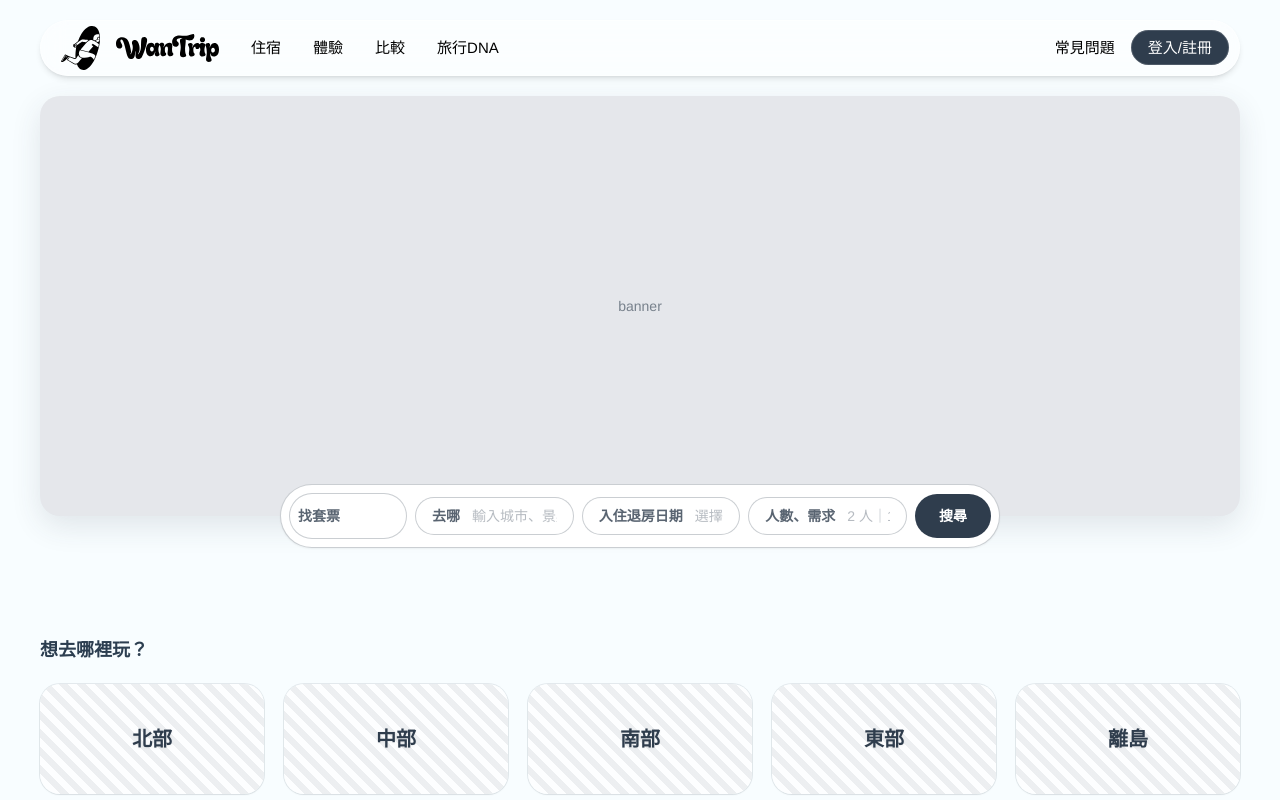
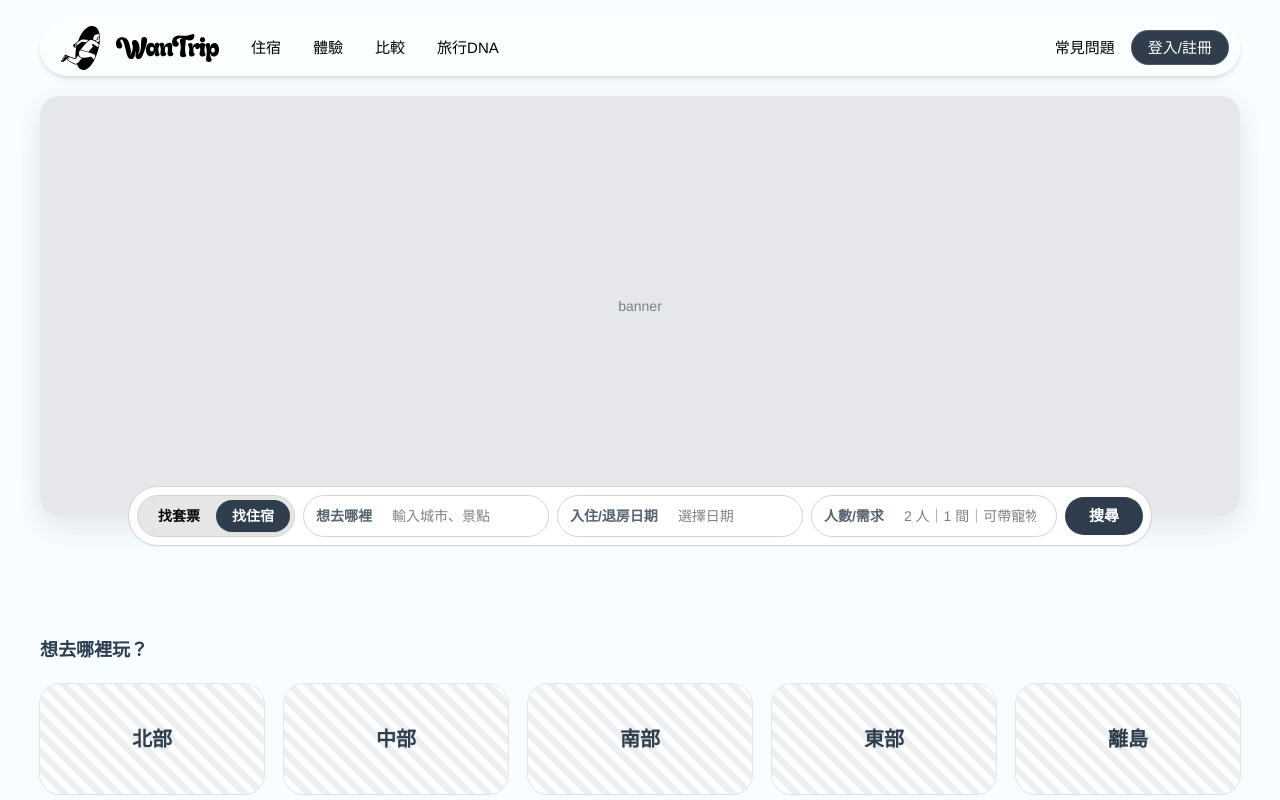
Before and after one commit to WanTrip-2026/WanTrip, a Vue app: page / in a window 1280 px wide. Shown: the top 800 px of the page. Built offline with nearby package versions, Linux system fonts and the light colour scheme.

Commit message:
fix/ homepage 搜尋欄RWD調整

```diff
--- a/src/views/HomePage.vue
+++ b/src/views/HomePage.vue
@@ -1,13 +1,12 @@
 <template>
   <!-- Page wrapper（不含 navbar / footer） -->
-  <main class="min-h-screen w-full bg-page pt-24 overflow-x-hidden">
-    <div class="max-w-[1240px] mx-auto px-5 mb-20">
+  <main class="min-h-screen max-w-[1240px] mx-auto pt-24 overflow-x-hidden mb-20">
+    <div class="mx-5">
       <!-- Banner -->
       <section class="relative pb-32 md:pb-20">
         <div class="relative">
           <div
-            class="relative w-full overflow-hidden rounded-[20px] bg-gray-200 shadow-[0_10px_30px_rgba(47,61,77,0.12)]"
-          >
+            class="relative w-full overflow-hidden rounded-[20px] bg-gray-200 shadow-[0_10px_30px_rgba(47,61,77,0.12)]">
             <div class="flex h-[340px] items-center justify-center md:h-[420px]">
               <span class="select-none text-sm text-primary/60">banner</span>
             </div>
@@ -16,85 +15,54 @@
           <!-- Search Bar (floating on banner) -->
           <div class="absolute inset-x-0 bottom-0 z-20 flex justify-center translate-y-1/2">
             <form
-              class="max-w-[720px] rounded-[40px] border border-primary/25 bg-white shadow-sm p-5 md:p-2"
-              @submit.prevent="onSearch"
-            >
+              class="w-full lg:max-w-[1024px] rounded-[28px] md:rounded-full border border-gray-300 bg-white shadow-sm p-2"
+              @submit.prevent="onSearch">
               <div class="flex flex-col gap-2 md:flex-row md:items-center">
                 <!-- Tabs -->
-                <div
-                  class="flex items-center gap-2 rounded-full border border-primary/25 bg-white p-1"
-                >
-                  <button
-                    type="button"
-                    class="rounded-full text-nowrap w-full text-sm font-semibold transition px-1 py-2"
-                    :class="
-                      activeTab === 'package'
-                        ? 'bg-secondary text-white'
-                        : 'text-primary/80 hover:bg-primary/5'
-                    "
-                    @click="activeTab = 'package'"
-                  >
+                <div class="flex items-center rounded-full border border-gray-300 bg-dark_100 p-1">
+                  <button type="button"
+                    class="rounded-full text-nowrap w-full text-sm font-semibold transition px-4 py-1.5" :class="activeTab === 'package'
+                      ? 'bg-primary text-white shadow-sm'
+                      : 'text-dark hover:bg-main_100'
+                      " @click="activeTab = 'package'">
                     找套票
                   </button>
-                  <button
-                    type="button"
-                    class="rounded-full text-nowrap w-full text-sm font-semibold transition px-1 py-2"
-                    :class="
-                      activeTab === 'stay'
-                        ? 'bg-secondary text-white'
-                        : 'text-primary/80 hover:bg-primary/5'
-                    "
-                    @click="activeTab = 'stay'"
-                  >
+                  <button type="button"
+                    class="rounded-full text-nowrap w-full text-sm font-semibold transition px-4 py-1.5" :class="activeTab === 'stay'
+                      ? 'bg-primary text-white shadow-sm'
+                      : 'text-dark hover:bg-main_100'
+                      " @click="activeTab = 'stay'">
                     找住宿
                   </button>
                 </div>
 
                 <!-- Fields -->
                 <div class="grid flex-1 grid-cols-1 gap-2 md:grid-cols-3">
-                  <label
-                    class="flex items-center rounded-full border border-primary/25 bg-white px-4 py-2"
-                  >
-                    <span class="mr-3 text-sm text-nowrap font-semibold text-primary/80">去哪</span>
-                    <input
-                      v-model="form.destination"
-                      class="w-full bg-transparent text-sm text-nowrap outline-none placeholder:text-primary/35"
-                      placeholder="輸入城市、景點"
-                    />
+                  <label class="flex items-center rounded-full border border-gray-300 bg-white p-1">
+                    <span class="ml-2 mr-1 text-sm text-nowrap font-semibold text-primary/80">想去哪裡</span>
+                    <input v-model="form.destination"
+                      class="w-full h-full px-4 py-2 bg-transparent text-sm text-nowrap outline-none rounded-full transition focus:bg-dark_100 placeholder:text-dark_500"
+                      placeholder="輸入城市、景點" />
                   </label>
 
-                  <label
-                    class="flex items-center rounded-full border border-primary/25 bg-white px-4 py-2"
-                  >
-                    <span class="mr-3 text-sm text-nowrap font-semibold text-primary/80"
-                      >入住退房日期</span
-                    >
-                    <input
-                      v-model="form.dateRange"
-                      class="w-full bg-transparent text-sm text-nowrap outline-none placeholder:text-primary/35"
-                      placeholder="選擇日期"
-                    />
+                  <label class="flex items-center rounded-full border border-gray-300 bg-white p-1">
+                    <span class="ml-2 mr-1 text-sm text-nowrap font-semibold text-primary/80">入住/退房日期</span>
+                    <input v-model="form.dateRange"
+                      class="w-full h-full px-4 py-2 bg-transparent text-sm text-nowrap outline-none rounded-full transition focus:bg-dark_100 placeholder:text-dark_500"
+                      placeholder="選擇日期" />
                   </label>
 
-                  <label
-                    class="flex items-center rounded-full border border-primary/25 bg-white px-4 py-2"
-                  >
-                    <span class="mr-3 text-sm text-nowrap font-semibold text-primary/80"
-                      >人數、需求</span
-                    >
-                    <input
-                      v-model="form.people"
-                      class="w-full bg-transparent text-sm text-nowrap outline-none placeholder:text-primary/35"
-                      placeholder="2 人｜1 間｜可帶寵物"
-                    />
+                  <label class="flex items-center rounded-full border border-gray-300 bg-white p-1">
+                    <span class="ml-2 mr-1 text-sm text-nowrap font-semibold text-primary/80">人數/需求</span>
+                    <input v-model="form.people"
+                      class="w-full h-full px-4 py-2 bg-transparent text-sm text-nowrap outline-none rounded-full transition focus:bg-dark_100 placeholder:text-dark_500"
+                      placeholder="2 人｜1 間｜可帶寵物" />
                   </label>
                 </div>
 
                 <!-- Submit -->
-                <button
-                  type="submit"
-                  class="rounded-full bg-primary px-6 py-3 text-sm font-semibold text-white transition hover:opacity-95 active:scale-[0.99]"
-                >
+                <button type="submit"
+                  class="rounded-full bg-primary px-6 py-2 text-md font-semibold text-white transition hover:bg-main">
                   搜尋
                 </button>
               </div>
@@ -108,16 +76,10 @@
         <h2 class="mb-5 text-lg font-black">想去哪裡玩？</h2>
 
         <div class="grid grid-cols-2 gap-5 md:grid-cols-5">
-          <button
-            v-for="r in regions"
-            :key="r.key"
-            type="button"
+          <button v-for="r in regions" :key="r.key" type="button"
             class="group relative overflow-hidden rounded-[20px] bg-white/70 shadow-sm ring-1 ring-primary/10 transition hover:-translate-y-0.5 hover:shadow-sm"
-            @click="onClickRegion(r)"
-          >
-            <div
-              class="h-[110px] w-full"
-              style="
+            @click="onClickRegion(r)">
+            <div class="h-[110px] w-full" style="
                 background-image: linear-gradient(
                   45deg,
                   rgba(47, 61, 77, 0.08) 25%,
@@ -129,8 +91,7 @@
                   transparent
                 );
                 background-size: 18px 18px;
-              "
-            />
+              " />
             <div class="absolute inset-0 flex items-center justify-center">
               <span class="text-xl font-black text-primary drop-shadow-sm">{{ r.label }}</span>
             </div>
@@ -143,22 +104,13 @@
         <h2 class="mb-5 text-lg font-black">熱門飯店</h2>
 
         <div class="grid grid-cols-2 gap-5 sm:grid-cols-3 lg:grid-cols-6">
-          <article
-            v-for="(h, index) in hotHotelsA"
-            :key="h.id"
-            class="relative"
-            @mouseenter="onHoverEnter(h, index)"
-            @mouseleave="onHoverLeave"
-          >
+          <article v-for="(h, index) in hotHotelsA" :key="h.id" class="relative" @mouseenter="onHoverEnter(h, index)"
+            @mouseleave="onHoverLeave">
             <div
               class="relative overflow-hidden rounded-[30px] bg-white/70 border border-gray-300 transition-shadow duration-200"
               :class="teleportOpen && hoverIndex === index ? 'shadow-lg' : 'shadow-sm'"
-              :ref="(el) => setCardEl(index, el)"
-            >
-              <div
-                class="h-[240px] bg-cover bg-center"
-                :style="{ backgroundImage: `url(${h.imageUrl})` }"
-              />
+              :ref="(el) => setCardEl(index, el)">
+              <div class="h-[240px] bg-cover bg-center" :style="{ backgroundImage: `url(${h.imageUrl})` }" />
             </div>
           </article>
         </div>
@@ -169,15 +121,9 @@
         <h2 class="mb-5 text-lg font-black">推薦飯店</h2>
 
         <div class="grid grid-cols-2 gap-5 sm:grid-cols-3 lg:grid-cols-6">
-          <article
-            v-for="h in hotHotelsB"
-            :key="h.id"
-            class="overflow-hidden rounded-[20px] bg-white/70 shadow-sm border border-gray-300"
-          >
-            <div
-              class="h-[240px] bg-cover bg-center"
-              :style="{ backgroundImage: `url(${h.imageUrl})` }"
-            />
+          <article v-for="h in hotHotelsB" :key="h.id"
+            class="overflow-hidden rounded-[20px] bg-white/70 shadow-sm border border-gray-300">
+            <div class="h-[240px] bg-cover bg-center" :style="{ backgroundImage: `url(${h.imageUrl})` }" />
           </article>
         </div>
       </section>
@@ -188,18 +134,11 @@
           <p class="text-2xl font-bold">大家都在找...</p>
 
           <div class="mt-5 flex flex-wrap justify-center gap-2">
-            <button
-              v-for="k in stayKeywords"
-              :key="k"
-              type="button"
-              class="rounded-full px-3 py-1 text-sm font-semibold border transition"
-              :class="
-                selectedKeywords.has(k)
-                  ? 'bg-primary text-white border-primary shadow-sm'
-                  : 'bg-gray-100 text-primary/80 border-primary/10 hover:bg-primary/5'
-              "
-              @click="toggleKeyword(k)"
-            >
+            <button v-for="k in stayKeywords" :key="k" type="button"
+              class="rounded-full px-3 py-1 text-sm font-semibold border transition" :class="selectedKeywords.has(k)
+                ? 'bg-primary text-white border-primary shadow-sm'
+                : 'bg-gray-100 text-primary/80 border-primary/10 hover:bg-primary/5'
+                " @click="toggleKeyword(k)">
               {{ k }}
             </button>
           </div>
@@ -211,25 +150,16 @@
 
     <!-- ✅ Teleport：hover 展開卡渲染到 body -->
     <Teleport to="body">
-      <div
-        v-if="teleportOpen && hoverHotel"
+      <div v-if="teleportOpen && hoverHotel"
         class="fixed z-[9999] opacity-0 transition-opacity duration-200 ease-in-out"
-        :class="teleportOpen ? 'opacity-100' : ''"
-        :style="teleportStyle"
-        @mouseenter="onTeleportEnter"
-        @mouseleave="onTeleportLeave"
-      >
-        <div
-          class="h-[240px] rounded-[24px] bg-white shadow-2xl border border-gray-200 overflow-hidden flex"
-          :class="teleportGrowLeft ? 'flex-row-reverse' : ''"
-          :style="{ width: teleportWidthPx }"
-        >
+        :class="teleportOpen ? 'opacity-100' : ''" :style="teleportStyle" @mouseenter="onTeleportEnter"
+        @mouseleave="onTeleportLeave">
+        <div class="h-[240px] rounded-[24px] bg-white shadow-2xl border border-gray-200 overflow-hidden flex"
+          :class="teleportGrowLeft ? 'flex-row-reverse' : ''" :style="{ width: teleportWidthPx }">
           <!-- ✅ 左側只留一張圖 -->
           <div class="relative w-[60%] h-full">
-            <div
-              class="absolute inset-0 bg-cover bg-center"
-              :style="{ backgroundImage: `url(${hoverHotel.imageUrl})` }"
-            />
+            <div class="absolute inset-0 bg-cover bg-center"
+              :style="{ backgroundImage: `url(${hoverHotel.imageUrl})` }" />
           </div>
 
           <!-- ✅ 右側資訊 -->
@@ -248,12 +178,9 @@
             </div>
 
             <div class="flex items-end justify-between">
-              <button
-                type="button"
+              <button type="button"
                 class="h-10 w-10 rounded-full border border-gray-200 bg-white grid place-items-center shadow-sm hover:bg-gray-50 transition"
-                aria-label="favorite"
-                @click.stop
-              >
+                aria-label="favorite" @click.stop>
                 ♡
               </button>
 
@@ -262,19 +189,15 @@
                   NT$ {{ hoverHotel.price ?? 6166 }}
                 </div>
 
-                <button
-                  type="button"
+                <button type="button"
                   class="mt-2 rounded-full bg-slate-700 px-5 py-2 text-white text-sm font-bold hover:bg-slate-800 transition"
-                  @click.stop
-                >
+                  @click.stop>
                   了解更多
                 </button>
 
-                <button
-                  type="button"
+                <button type="button"
                   class="mt-2 ml-2 rounded-full bg-white px-4 py-2 text-sm font-bold border border-gray-200 hover:bg-gray-50 transition"
-                  @click.stop
-                >
+                  @click.stop>
                   ＋ 加入比較
                 </button>
               </div>
```
